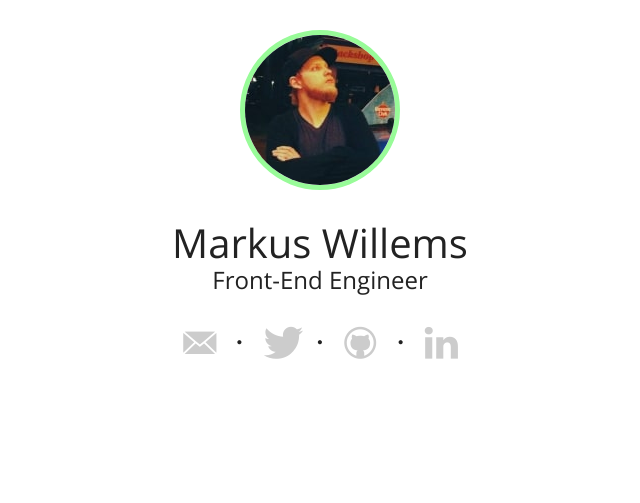
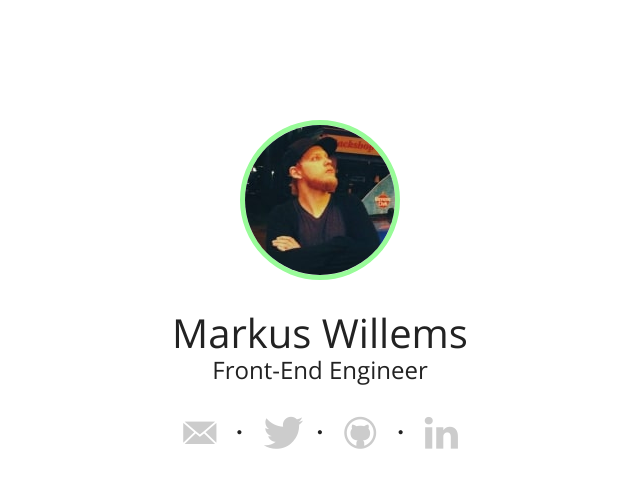
Before and after one commit to markus-willems/markus-willems.github.io, a website: page index.html in a window 1280 px wide. Shown: the whole page, without its empty margins (320-960 px from the left). Drawn offline with Linux system fonts and the light colour scheme.

Commit message:
Add margin-top to body for wider displays

```diff
--- a/src/assets/css/main.css
+++ b/src/assets/css/main.css
@@ -126,3 +126,9 @@ h1 {
 	justify-content: center;
 	padding: 0 15px;
 }
+
+@media (min-width: 640px) {
+	body {
+		margin-top: 120px;
+	}
+}
```
